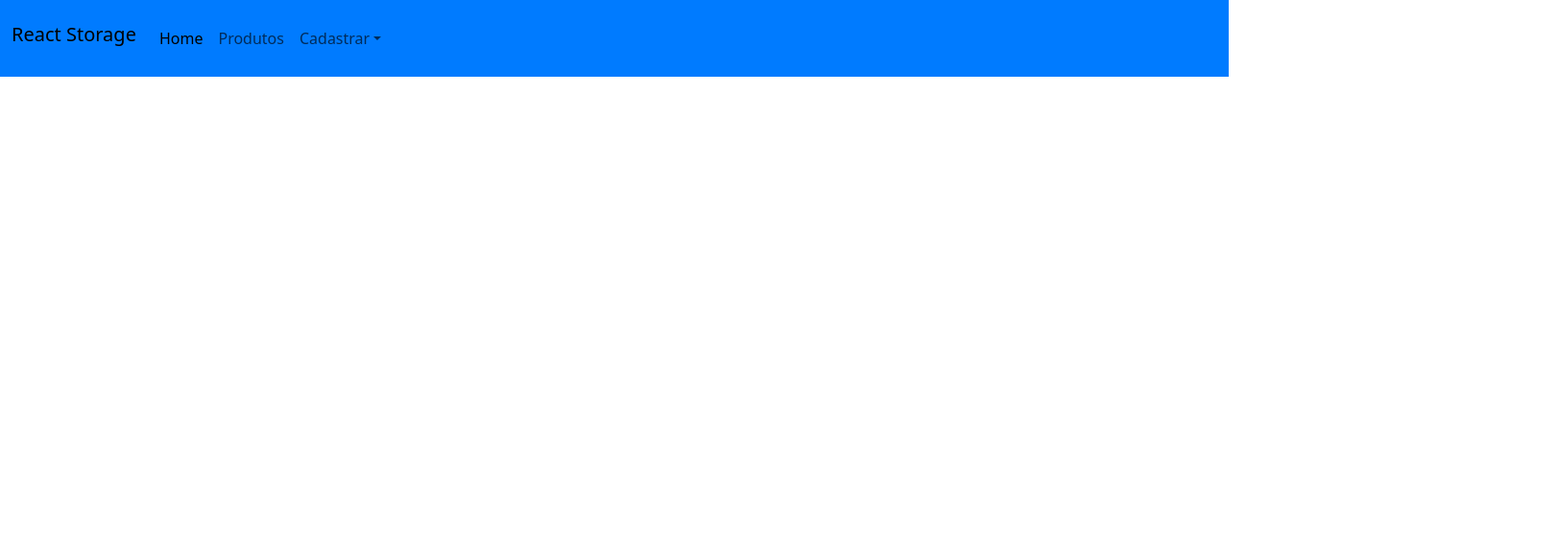
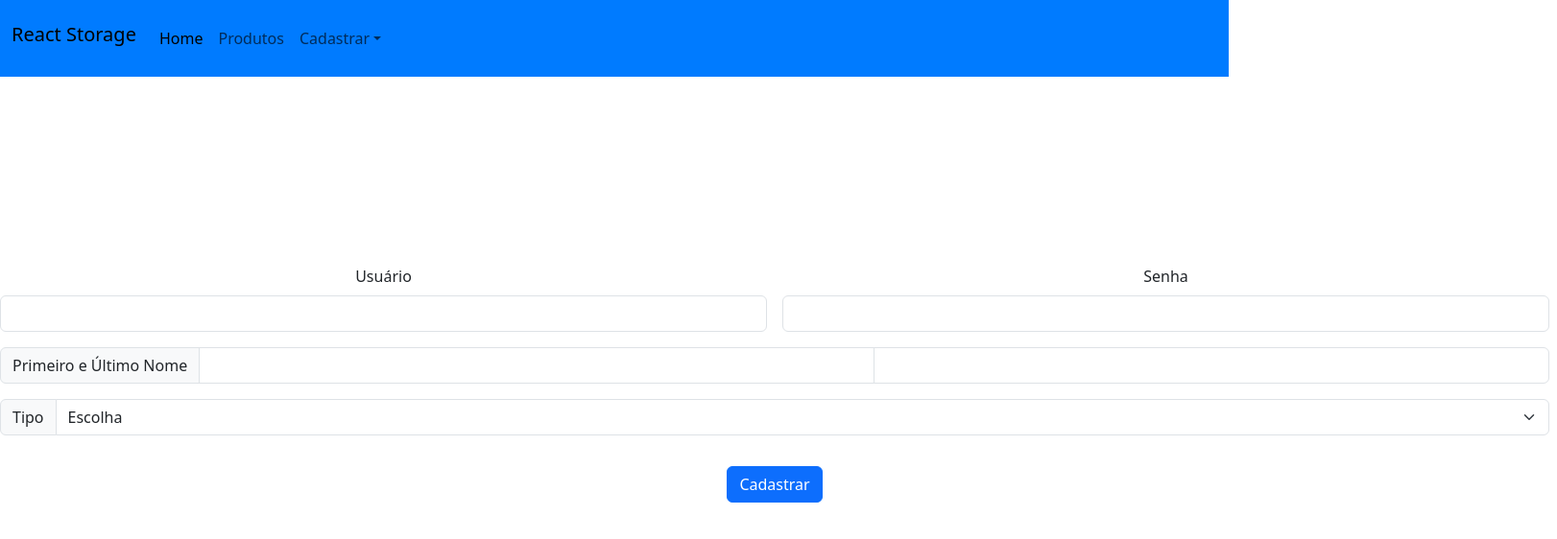
Before and after one commit to Juevan/Projeto-Resilia-G-M3, a React (Vite) app: page /FormsPro in a window 1280 px wide. Shown: the top 562 px of the page at 96% size, 1622 px wide, since content can reach past the window. Built offline with nearby package versions, Linux system fonts and the light colour scheme; no server answers.

Commit message:
Formulários adicionado
Formulários adicionado, também foi feito melhorias no tamanho dos card de produtos

```diff
--- /dev/null
+++ b/src/FormsPro.jsx
@@ -0,0 +1,44 @@
+import '../style/Forms.css'
+import { useState, useEffect } from 'react'
+import axios from 'axios'
+
+function FormsPro() {
+    const [produtos, setProdutos] = useState([]);
+
+    useEffect(() => {
+        axios.get('https://projeto-individual-resilia-modulo-3.onrender.com/produtos').then(response => setProdutos(response.data))
+
+    }, [])
+
+    return (
+        <div class="contaner">
+            <form class="row g-3">
+                <div class="col-md-6">
+                    <label for="inputEmail4" class="form-label">Usuário</label>
+                    <input type="email" class="form-control" id="inputEmail4" />
+                </div>
+                <div class="col-md-6">
+                    <label for="inputPassword4" class="form-label">Senha</label>
+                    <input type="password" class="form-control" id="inputPassword4" />
+                </div>
+                <div class="input-group">
+                    <span class="input-group-text">Primeiro e Último Nome</span>
+                    <input type="text" aria-label="Primeiro Nome" class="form-control" />
+                    <input type="text" aria-label="Último Nome" class="form-control" />
+                </div>
+                <div class="input-group mb-3">
+                    <label class="input-group-text" for="inputGroupSelect01">Tipo</label>
+                    <select class="form-select" id="inputGroupSelect01">
+                        <option selected>Escolha</option>
+                        <option value="1">Administrador</option>
+                        <option value="2">Usuário</option>
+                    </select>
+                </div>
+                <div class="col-12">
+                    <button type="submit" class="btn btn-primary">Cadastrar</button>
+                </div>
+            </form>
+        </div>
+    )
+}
+export default FormsPro;
--- /dev/null
+++ b/src/FormsUsu.jsx
@@ -0,0 +1,39 @@
+import '../style/Forms.css'
+import { useState, useEffect } from 'react'
+import axios from 'axios'
+
+function FormsUsu() {
+    const [produtos, setProdutos] = useState([]);
+
+    useEffect(() => {
+        axios.get('https://projeto-individual-resilia-modulo-3.onrender.com/produtos').then(response => setProdutos(response.data))
+
+    }, [])
+
+    return (
+        <div class="contaner">
+            <form class="row g-3">
+                <div class="input-group mb-3">
+                    <span class="input-group-text" id="inputGroup-sizing-default">Nome</span>
+                    <input type="text" class="form-control" aria-label="Sizing example input" aria-describedby="inputGroup-sizing-default" />
+                </div>
+                <div class="input-group mb-3">
+                    <span class="input-group-text" id="inputGroup-sizing-default">Quantidade</span>
+                    <input type="text" class="form-control" aria-label="Sizing example input" aria-describedby="inputGroup-sizing-default" />
+                </div>
+                <div class="input-group mb-3">
+                    <span class="input-group-text" id="inputGroup-sizing-default">Marca</span>
+                    <input type="text" class="form-control" aria-label="Sizing example input" aria-describedby="inputGroup-sizing-default" />
+                </div>
+                <div class="input-group mb-3">
+                    <span class="input-group-text" id="inputGroup-sizing-default">Link da Imagem</span>
+                    <input type="text" class="form-control" aria-label="Sizing example input" aria-describedby="inputGroup-sizing-default" />
+                </div>
+                <div class="col-12">
+                    <button type="submit" class="btn btn-primary">Cadastrar</button>
+                </div>
+            </form>
+        </div>
+    )
+}
+export default FormsUsu;
--- a/src/Home.jsx
+++ b/src/Home.jsx
@@ -2,6 +2,8 @@ import '../style/Home.css'
 import 'bootstrap/dist/css/bootstrap.min.css';
 import 'bootstrap/dist/js/bootstrap.bundle';
 import Products from './Products';
+import FormsPro from './FormsPro'
+import FormsUsu from './FormsUsu'
 import { BrowserRouter, Routes, Route, Link } from 'react-router-dom'
 
 function Home() {
@@ -27,8 +29,8 @@ function Home() {
                                         Cadastrar
                                     </a>
                                     <ul class="dropdown-menu">
-                                        <li><a class="dropdown-item" href="#">Usuários</a></li>
-                                        <li><a class="dropdown-item" href="#">Produtos</a></li>
+                                        <li><li><Link class="dropdown-item" to="/FormsUsu">Usuário</Link></li></li>
+                                        <li><Link class="dropdown-item" to="/FormsPro">Produtos</Link></li>
                                     </ul>
                                 </li>
                             </ul>
@@ -39,6 +41,8 @@ function Home() {
             <main>
                 <Routes>
                     <Route path="/Produtos" element={<Products />} />
+                    <Route path="/FormsPro" element={<FormsPro />} />
+                    <Route path="/FormsUsu" element={<FormsUsu />} />
                 </Routes>
             </main>
         </BrowserRouter>
--- /dev/null
+++ b/style/Forms.css
@@ -0,0 +1,12 @@
+*{
+    padding: 0;
+    margin: 0;
+}
+
+.contaner{
+    display: flex;
+    justify-content: center;
+    align-items: center;
+    height: 40rem;
+    width: max-content;
+}
--- a/style/Products.css
+++ b/style/Products.css
@@ -8,27 +8,30 @@ section{
     justify-content: center;
     align-items: center;
     flex-wrap: wrap;
-    margin-top: 2rem;
+    margin-top: 12rem;
     gap: 2rem;
 }
 .card{
+    font-size: medium;
     display: flex;
     justify-content: center;
     align-items: center;
-    height: 40rem;
-    width: 25rem;
+    height: 20rem;
+    width: 12.5rem;
     box-shadow: rgba(14, 30, 37, 0.12) 0px 2px 4px 0px, rgba(14, 30, 37, 0.32) 0px 2px 16px 0px;
 }
 .card img{
-    height: 25rem;
+    height: 12.5rem;
     width: 100%;
-    transform: translate(-1rem, -4rem);
+    transform: translate(-1rem);
     box-shadow: rgba(255, 255, 255, 0.2) 0px 0px 0px 1px inset, rgba(0, 0, 0, 0.9) 0px 0px 0px 1px;
 }
 
 .card:hover{
     box-shadow: rgba(0, 123, 255, 0.5) 0px 0px 0px 3px;}
 
-li{
+.card li{
+    transform: translate(-1rem);
+    text-align: center;
     list-style: none;
 }
```
Also changed, not shown: src/App.jsx (+4 -3 lines).
